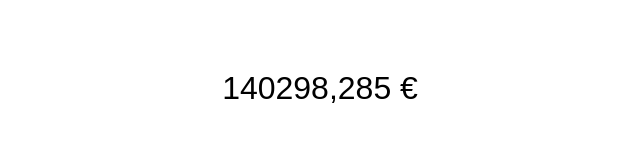
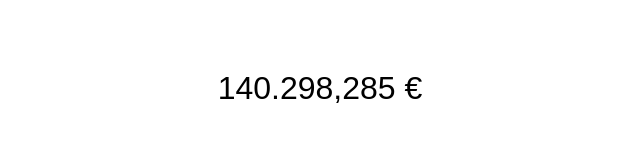
Before and after one commit to Mathias2101/Kersig, a plain HTML site: page index.html in a window 1280 px wide. Shown: the part 320-462 px from the top of the page, 320-960 px from the left. Drawn offline with Linux system fonts and the light colour scheme.

Commit message:
Update index.html

```diff
--- a/index.html
+++ b/index.html
@@ -34,7 +34,7 @@
             const sekundenSeitStart = (jetzt - startDatum) / 1000; // Berechnet die Sekunden seit dem Startdatum
             if (sekundenSeitStart > 0) {
                 const aktuellerBetrag = startBetrag + (zuwachsProSekunde * sekundenSeitStart);
-                document.getElementById('zaehler').innerText = aktuellerBetrag.toFixed(3).replace('.', ',') + ' €';
+                document.getElementById('zaehler').innerText = aktuellerBetrag.toLocaleString('de-DE', {minimumFractionDigits: 3, maximumFractionDigits: 3}) + ' €';
             }
         }
 
```
